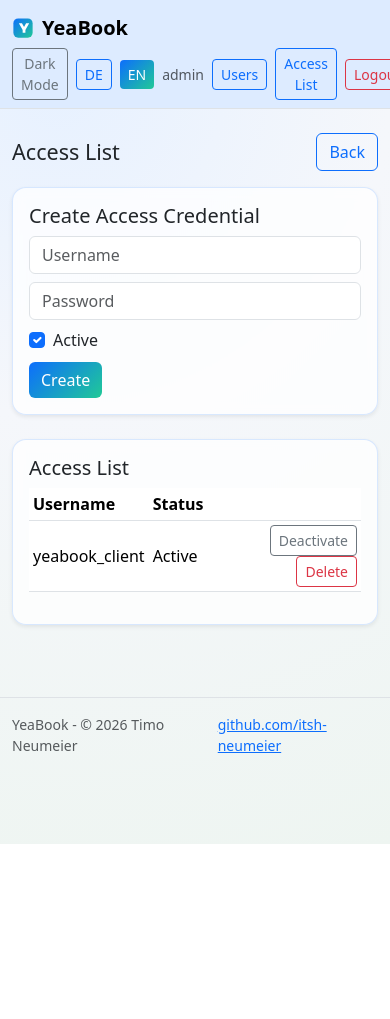
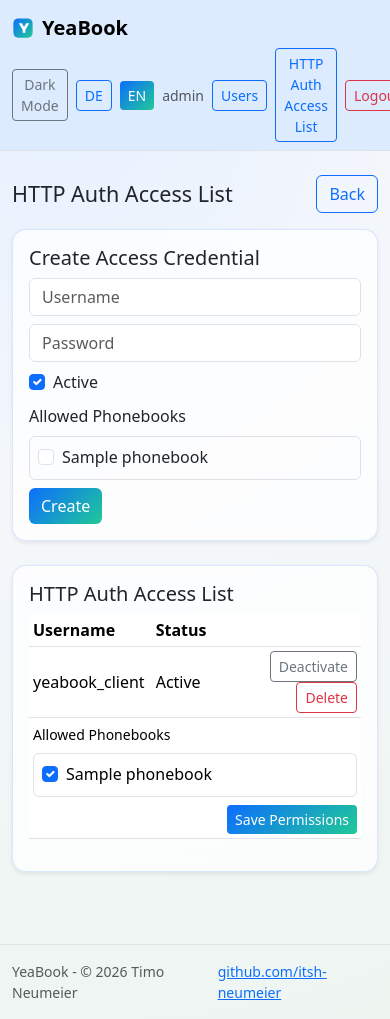
Before and after one commit to itsh-neumeier/yealink-phonebook-server, a Flask app: page /access in a window 390 px wide; the page is wider, and only the part inside the window is pictured. Before the commit the page ends 844 px from the top of that part, so only its background shows below. Run offline with Flask 3, Linux system fonts and the light colour scheme; the visitor is signed in with stand-in values (Sample User, id 1); tables that the repository leaves empty hold one stand-in row (values such as "Sample post"); parts of the project's set-up code (start-up, migrations or seed data) failed here and were passed over.

Commit message:
feat(auth): phonebook-scoped HTTP auth permissions and localized UI fixes

```diff
--- a/app/templates/access.html
+++ b/app/templates/access.html
@@ -16,6 +16,19 @@
           <div class="col-12 form-check ms-1">
             <input class="form-check-input" type="checkbox" name="is_active" id="is_active" checked>
             <label class="form-check-label" for="is_active">{{ tr('active') }}</label>
+          </div>
+          <div class="col-12">
+            <label class="form-label">{{ tr('allowed_phonebooks') }}</label>
+            <div class="border rounded p-2">
+              {% for pb in phonebooks %}
+              <div class="form-check">
+                <input class="form-check-input" type="checkbox" name="phonebook_ids" id="new-pb-{{ pb.id }}" value="{{ pb.id }}">
+                <label class="form-check-label" for="new-pb-{{ pb.id }}">{{ pb.name }}</label>
+              </div>
+              {% else %}
+              <small class="text-muted">{{ tr('no_phonebooks') }}</small>
+              {% endfor %}
+            </div>
           </div>
           <div class="col-12"><button class="btn btn-primary" type="submit">{{ tr('create') }}</button></div>
         </form>
@@ -46,8 +59,31 @@
                   </form>
                 </td>
               </tr>
+              <tr>
+                <td colspan="3">
+                  <form method="post" action="{{ url_for('web.update_access_credential_phonebooks', credential_id=cred.id) }}" class="row g-2">
+                    <div class="col-12">
+                      <label class="form-label small">{{ tr('allowed_phonebooks') }}</label>
+                      <div class="border rounded p-2">
+                        {% for pb in phonebooks %}
+                        <div class="form-check form-check-inline me-3">
+                          <input class="form-check-input" type="checkbox" name="phonebook_ids" id="cred-{{ cred.id }}-pb-{{ pb.id }}" value="{{ pb.id }}"
+                          {% if assigned_map.get(cred.id) and pb.id in assigned_map.get(cred.id) %}checked{% endif %}>
+                          <label class="form-check-label" for="cred-{{ cred.id }}-pb-{{ pb.id }}">{{ pb.name }}</label>
+                        </div>
+                        {% else %}
+                        <small class="text-muted">{{ tr('no_phonebooks') }}</small>
+                        {% endfor %}
+                      </div>
+                    </div>
+                    <div class="col-12 text-end">
+                      <button class="btn btn-primary btn-sm" type="submit">{{ tr('save_permissions') }}</button>
+                    </div>
+                  </form>
+                </td>
+              </tr>
               {% else %}
-              <tr><td colspan="3" class="text-muted">No credentials yet.</td></tr>
+              <tr><td colspan="3" class="text-muted">{{ tr('no_credentials') }}</td></tr>
               {% endfor %}
             </tbody>
           </table>
--- a/app/templates/login.html
+++ b/app/templates/login.html
@@ -5,7 +5,7 @@
     <section class="hero-panel p-4">
       <img src="{{ url_for('static', filename='hero.svg') }}" alt="YeaBook Illustration" class="hero-img mb-3" />
       <h2 class="h4">YeaBook</h2>
-      <p class="mb-0 text-body-secondary">Provisioning, access control and multilingual contact management for Yealink environments.</p>
+      <p class="mb-0 text-body-secondary">{{ tr('hero_login_subtitle') }}</p>
     </section>
   </div>
   <div class="col-md-7 col-lg-4">
--- a/app/views.py
+++ b/app/views.py
@@ -20,12 +20,22 @@ from flask import (
 
 from .auth import admin_required, current_user, login_required
 from .i18n import SUPPORTED_LANGUAGES, detect_language, translate
-from .models import AccessCredential, ContactEntry, Phonebook, PhonebookSettings, User, db
+from .models import (
+    AccessCredential,
+    AccessCredentialPhonebook,
+    ContactEntry,
+    Phonebook,
+    PhonebookSettings,
+    User,
+    db,
+)
 from .services import (
     export_phonebook_csv,
     export_phonebook_xml,
     import_phonebook_csv,
     import_phonebook_xml,
+    render_directory_xml,
+    render_menu_xml,
     slugify,
 )
 
@@ -89,7 +99,8 @@ def logout():
 @login_required
 def index():
     books = Phonebook.query.order_by(Phonebook.name.asc()).all()
-    return render_template("index.html", books=books)
+    book_rows = [{"book": book, "entry_count": book.entries.count()} for book in books]
+    return render_template("index.html", books=book_rows)
 
 
 @web.route("/users")
@@ -103,7 +114,16 @@ def users():
 @admin_required
 def access_credentials():
     credentials = AccessCredential.query.order_by(AccessCredential.username.asc()).all()
-    return render_template("access.html", credentials=credentials)
+    phonebooks = Phonebook.query.order_by(Phonebook.name.asc()).all()
+    assigned_map: dict[int, set[int]] = {}
+    for cred in credentials:
+        assigned_map[cred.id] = {p.phonebook_id for p in cred.permissions.all()}
+    return render_template(
+        "access.html",
+        credentials=credentials,
+        phonebooks=phonebooks,
+        assigned_map=assigned_map,
+    )
 
 
 @web.route("/users", methods=["POST"])
@@ -151,6 +171,8 @@ def create_access_credential():
     cred = AccessCredential(username=username, is_active=is_active)
     cred.set_password(password)
     db.session.add(cred)
+    db.session.flush()
+    _set_credential_permissions(cred.id, request.form.getlist("phonebook_ids"))
     db.session.commit()
     flash(translate(g.lang, "access_credential_created"), "success")
     return redirect(url_for("web.access_credentials"))
@@ -173,6 +195,16 @@ def toggle_access_credential(credential_id: int):
     credential.is_active = not credential.is_active
     db.session.commit()
     flash(translate(g.lang, "access_credential_updated"), "success")
+    return redirect(url_for("web.access_credentials"))
+
+
+@web.route("/access/<int:credential_id>/phonebooks", methods=["POST"])
+@admin_required
+def update_access_credential_phonebooks(credential_id: int):
+    credential = AccessCredential.query.get_or_404(credential_id)
+    _set_credential_permissions(credential.id, request.form.getlist("phonebook_ids"))
+    db.session.commit()
+    flash(translate(g.lang, "permissions_updated"), "success")
     return redirect(url_for("web.access_credentials"))
 
 
@@ -299,6 +331,8 @@ def add_entry(phonebook_id: int):
     line = (request.form.get("line") or "").strip() or None
     ring = (request.form.get("ring") or "").strip() or None
     group = (request.form.get("group") or "").strip() or None
+    if not _is_business_phonebook(phonebook):
+        group = None
 
     if not name or not any([office, mobile, other]):
         flash(translate(g.lang, "entry_fields_required"), "danger")
@@ -336,6 +370,8 @@ def edit_entry(entry_id: int):
     line = (request.form.get("line") or "").strip() or None
     ring = (request.form.get("ring") or "").strip() or None
     group = (request.form.get("group") or "").strip() or None
+    if not _is_business_phonebook(phonebook):
+        group = None
 
     if not name or not any([office, mobile, other]):
         flash(translate(g.lang, "entry_fields_required"), "danger")
@@ -449,19 +485,93 @@ def xml_import(phonebook_id: int):
 @web.route("/api/phonebooks/<slug>.xml")
 @web.route("/<slug>.xml")
 def phonebook_xml(slug: str):
-    if not _basic_auth_allowed():
+    credential = _authorized_credential()
+    if not credential:
         return _basic_auth_challenge()
 
     phonebook = Phonebook.query.filter_by(slug=slug).first()
     if not phonebook:
         abort(404)
 
-    path = Path(current_app.config["EXPORT_DIR"]) / f"{phonebook.slug}.xml"
+    allowed = AccessCredentialPhonebook.query.filter_by(
+        credential_id=credential.id,
+        phonebook_id=phonebook.id,
+    ).first()
+    if not allowed:
+        return Response(translate(g.lang, "forbidden"), 403)
 
-    if not path.exists():
-        export_phonebook_xml(phonebook, current_app.config["EXPORT_DIR"])
+    entries = phonebook.entries.order_by(ContactEntry.name.asc()).all()
+    is_business = _is_business_phonebook(phonebook)
 
-    xml = path.read_text(encoding="utf-8")
+    if is_business:
+        departments = sorted(
+            {(entry.group or "General").strip() or "General" for entry in entries},
+            key=lambda name: name.lower(),
+        )
+        base = current_app.config["BASE_HTTP_URL"].rstrip("/")
+        items = []
+        for dept in departments:
+            dept_slug = slugify(dept)
+            items.append(
+                (
+                    dept,
+                    f"{base}/{phonebook.slug}/departments/{dept_slug}.xml",
+                )
+            )
+        xml = render_menu_xml(
+            title_text=phonebook.name,
+            prompt_text=f"Departments: {phonebook.name}",
+            items=items,
+        )
+        return Response(xml, mimetype="application/xml")
+
+    xml = render_directory_xml(
+        title_text=phonebook.name,
+        prompt_text=f"Directory: {phonebook.name}",
+        entries=entries,
+        include_group=False,
+    )
+    return Response(xml, mimetype="application/xml")
+
+
+@web.route("/api/phonebooks/<slug>/departments/<dept_slug>.xml")
+@web.route("/<slug>/departments/<dept_slug>.xml")
+def phonebook_department_xml(slug: str, dept_slug: str):
+    credential = _authorized_credential()
+    if not credential:
+        return _basic_auth_challenge()
+
+    phonebook = Phonebook.query.filter_by(slug=slug).first()
+    if not phonebook:
+        abort(404)
+
+    allowed = AccessCredentialPhonebook.query.filter_by(
+        credential_id=credential.id,
+        phonebook_id=phonebook.id,
+    ).first()
+    if not allowed:
+        return Response(translate(g.lang, "forbidden"), 403)
+
+    if not _is_business_phonebook(phonebook):
+        return Response(translate(g.lang, "forbidden"), 403)
+
+    entries = phonebook.entries.order_by(ContactEntry.name.asc()).all()
+    departments = {}
+    for entry in entries:
+        dept = (entry.group or "General").strip() or "General"
+        departments[slugify(dept)] = dept
+
+    dept_name = departments.get(dept_slug)
+    if not dept_name:
+        abort(404)
+
+    filtered = [e for e in entries if ((e.group or "General").strip() or "General") == dept_name]
+    xml = render_directory_xml(
+        title_text=f"{phonebook.name} - {dept_name}",
+        prompt_text=f"Department: {dept_name}",
+        entries=filtered,
+        include_group=True,
+    )
     return Response(xml, mimetype="application/xml")
 
 
@@ -470,19 +580,19 @@ def healthz():
     return {"status": "ok", "pid": os.getpid()}
 
 
-def _basic_auth_allowed() -> bool:
+def _authorized_credential() -> AccessCredential | None:
     auth = request.authorization
     if not auth or not auth.username or not auth.password:
-        return False
+        return None
 
     credential = AccessCredential.query.filter_by(
         username=auth.username,
         is_active=True,
     ).first()
     if not credential:
-        return False
+        return None
 
-    return credential.check_password(auth.password)
+    return credential if credential.check_password(auth.password) else None
 
 
 def _basic_auth_challenge():
@@ -499,3 +609,24 @@ def _group_entries(entries: list[ContactEntry]) -> list[tuple[str, list[ContactE
         key = (entry.group or "General").strip() or "General"
         grouped.setdefault(key, []).append(entry)
     return sorted(grouped.items(), key=lambda item: item[0].lower())
+
+
+def _is_business_phonebook(phonebook: Phonebook) -> bool:
+    return bool(phonebook.settings and phonebook.settings.category == "business")
+
+
+def _set_credential_permissions(credential_id: int, phonebook_ids: list[str]) -> None:
+    AccessCredentialPhonebook.query.filter_by(credential_id=credential_id).delete()
+    for raw_id in phonebook_ids:
+        try:
+            phonebook_id = int(raw_id)
+        except ValueError:
+            continue
+        exists = Phonebook.query.get(phonebook_id)
+        if exists:
+            db.session.add(
+                AccessCredentialPhonebook(
+                    credential_id=credential_id,
+                    phonebook_id=phonebook_id,
+                )
+            )
```
Also changed, not shown: app/i18n.py (+16 -2 lines), app/models.py (+18 -0 lines), app/services.py (+57 -2 lines), app/templates/index.html (+7 -6 lines), app/templates/phonebook.html (+5 -5 lines), tests/test_app.py (+10 -0 lines).
